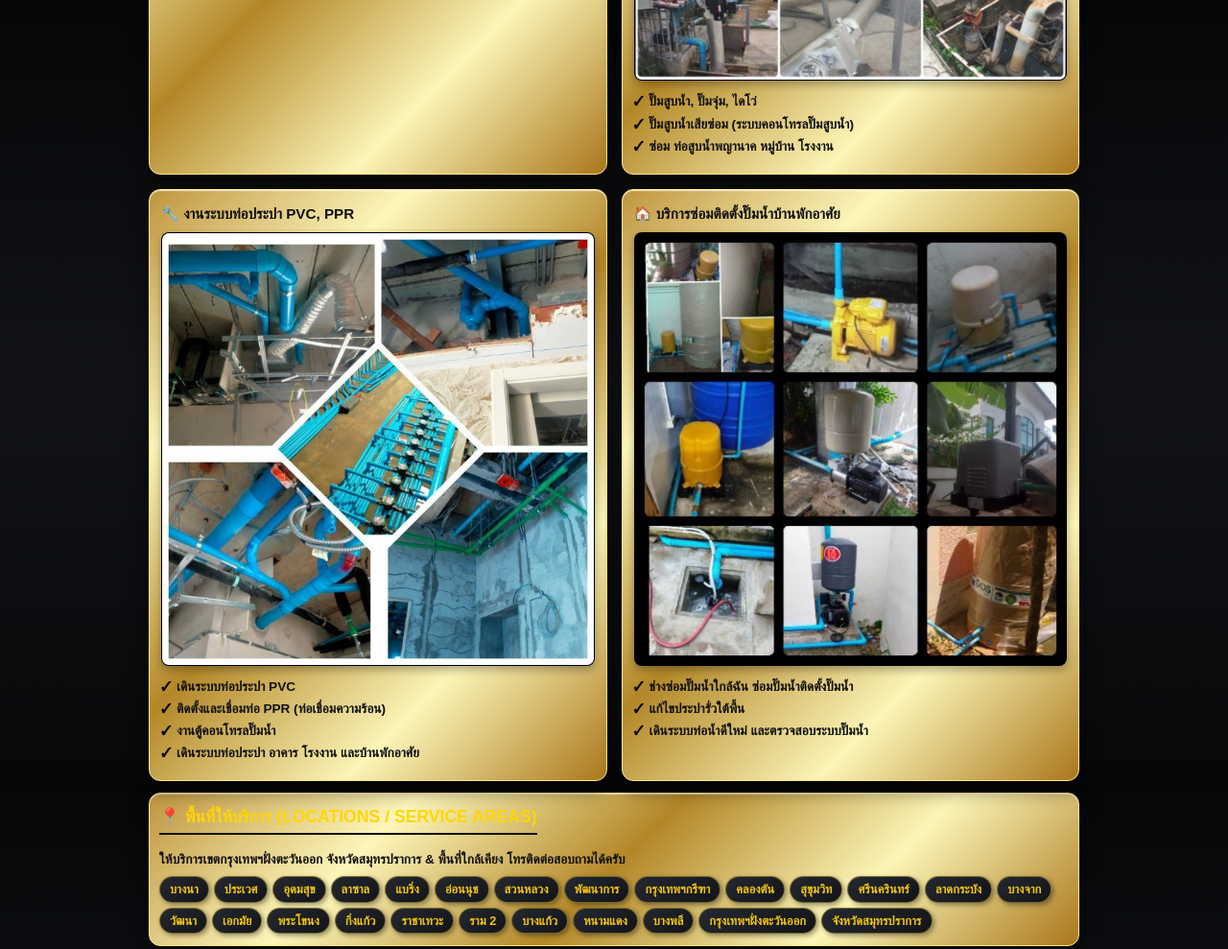
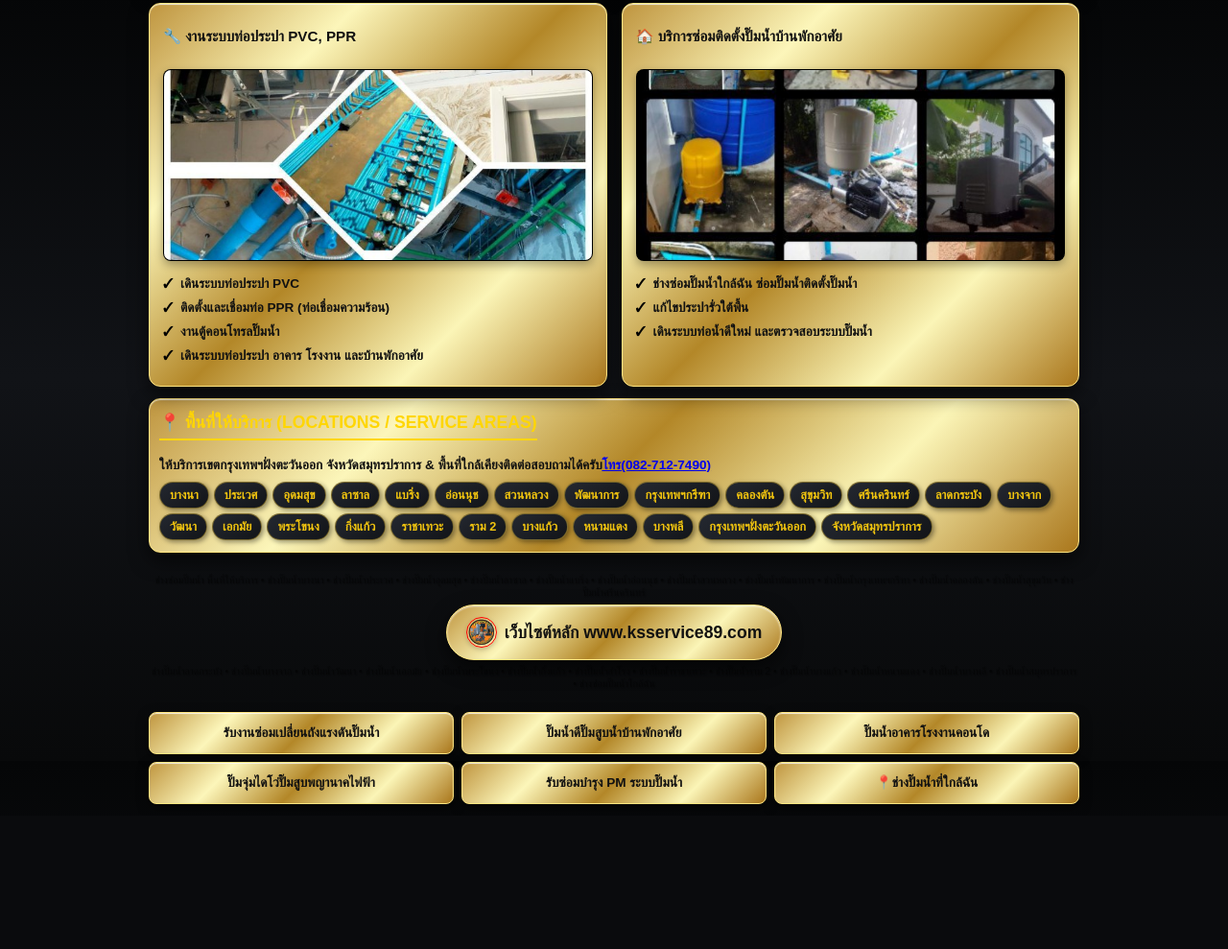
Before and after one commit to water-pump/maintenance, a plain HTML site: page index.html in a window 1280 px wide. Shown: the part 807-1796 px from the top of the page at 96% size. After the commit the page ends 1657 px from the top, so only its background shows below. Drawn offline with Linux system fonts and the light colour scheme.

Commit message:
Update index.html

```diff
--- a/index.html
+++ b/index.html
@@ -33,7 +33,7 @@
       "description": "บริการซ่อมและติดตั้งปั๊มน้ำ Booster Pump, ปั๊มน้ำอาคาร, คอนโด, โรงงาน, บ้านพักอาศัย, ปั๊มสูบน้ำเสีย, ไดโว่, ท่อสูบน้ำพญานาค, งานระบบท่อประปา pvc, ppr"
     }
     </script>
-      <style>
+    <style>
         * {
             box-sizing: border-box;
             margin: 0;
@@ -51,7 +51,7 @@
             overflow-x: hidden;
         }
 
-        /* 1. HEADER เปลี่ยนเป็นสีทอง Metallic Gradient สว่างหรูหรา */
+        /* 1. HEADER */
         header {
             background: linear-gradient(135deg, #bf953f 0%, #fcf6ba 25%, #b38728 50%, #fbf5b7 75%, #aa771c 100%);
             color: #111111;
@@ -91,7 +91,7 @@
             padding: 0 10px;
         }
 
-        /* 2. HERO CARD เปลี่ยนเป็นสีทอง Metallic Gradient สไตล์เดียวกับปุ่มหลัก */
+        /* 2. HERO CARD */
         .hero-card {
             background: linear-gradient(135deg, #bf953f 0%, #fcf6ba 25%, #b38728 50%, #fbf5b7 75%, #aa771c 100%);
             color: #111111;
@@ -124,12 +124,14 @@
             width: 100%;
         }
 
+        /* ปรับแต่งรูปภาพให้ขนาดเท่ากันสมบูรณ์แบบ */
         .img-responsive {
             width: 100%;
-            height: auto;
+            height: 180px; /* กำหนดความสูงคงที่เพื่อให้เท่ากันทุกรูป */
+            aspect-ratio: 16 / 9;
+            object-fit: cover; /* ตัดครอบรูปให้เต็มพื้นที่โดยไม่เสียสัดส่วน */
             border-radius: 8px;
-            margin: 6px 0 8px 0;
-            object-fit: cover;
+            margin: 8px 0 10px 0;
             background-color: #000000;
             border: 1px solid rgba(0, 0, 0, 0.4);
             display: block;
@@ -215,6 +217,8 @@
             display: flex;
             justify-content: center;
             align-items: center;
+            text-align: center;
+            min-height: 44px; /* กำหนดความสูงขั้นต่ำให้เท่ากัน */
             transition: all 0.3s ease;
             box-shadow: 0 4px 12px rgba(0,0,0,0.5), inset 0 1px 1px rgba(255, 255, 255, 0.8);
         }
@@ -266,16 +270,18 @@
             margin-bottom: 12px;
         }
 
+        /* จัดระเบียบกล่องการ์ดให้เนื้อหาสมดุล */
         .card {
             background: linear-gradient(135deg, #bf953f 0%, #fcf6ba 25%, #b38728 50%, #fbf5b7 75%, #aa771c 100%);
             color: #111111;
-            padding: 12px 10px;
+            padding: 14px 12px;
             border-radius: 12px;
             border: 1px solid #ffe57f;
             box-shadow: 0 8px 20px rgba(0,0,0,0.6), inset 0 1px 1px rgba(255, 255, 255, 0.8);
             display: flex;
             flex-direction: column;
             justify-content: flex-start;
+            height: 100%; /* ให้การ์ดทุกใบสูงเท่ากันในระบบ Grid */
             transition: transform 0.3s ease, box-shadow 0.3s ease;
         }
         .card:hover {
@@ -286,11 +292,12 @@
             font-size: 0.9rem;
             color: #111111;
             font-weight: 800;
-            margin-bottom: 4px;
-            line-height: 1.3;
+            margin-bottom: 8px;
+            line-height: 1.35;
             display: flex;
             align-items: center;
             gap: 8px;
+            min-height: 2.6em; /* ล็อคความสูงขั้นต่ำของหัวข้อ ให้ตรงกันทุกการ์ด */
         }
 
         .icon-circle {
@@ -311,14 +318,15 @@
         .card ul {
             list-style-type: none;
             margin-top: 4px;
+            flex-grow: 1; /* ขยายรายการให้เต็มพื้นที่ล่างสุด */
         }
         .card ul li {
             font-size: 0.8rem;
             font-weight: 700;
             color: #111111;
-            margin-bottom: 4px;
+            margin-bottom: 6px;
             position: relative;
-            padding-left: 16px;
+            padding-left: 18px;
             line-height: 1.4;
         }
         .card ul li::before {
@@ -378,9 +386,10 @@
             .hero-card p { font-size: 0.95rem; }
             .section-title { font-size: 1.1rem; }
             .grid { grid-template-columns: repeat(2, 1fr); gap: 15px; }
-            .card { padding: 15px 12px; }
-            .card h3 { font-size: 0.95rem; }
+            .card { padding: 16px 14px; }
+            .card h3 { font-size: 0.95rem; min-height: 2.4em; }
             .card ul li { font-size: 0.85rem; }
+            .img-responsive { height: 200px; } /* ปรับความสูงรูปบนหน้าจอใหญ่ */
             .btn { width: auto; max-width: 300px; display: inline-flex; font-size: 0.95rem; }
             .btn-group-hero { flex-direction: row; justify-content: center; gap: 12px; }
             .btn-web { max-width: 450px; font-size: 1.1rem; padding: 12px 20px; }
@@ -451,8 +460,9 @@
         </div>
 
         <div class="location-box">
-            <h2 class="section-title" style="color: #ffd600; border-bottom-color: #ff600;">📍 พื้นที่ให้บริการ (Locations / Service Areas)</h2>
-            <p>ให้บริการเขตกรุงเทพฯฝั่งตะวันออก จังหวัดสมุทรปราการ & พื้นที่ใกล้เคียง โทรติดต่อสอบถามได้ครับ</p>
+            <h2 class="section-title" style="color: #ffd600; border-bottom-color: #ffd600;">📍 พื้นที่ให้บริการ (Locations / Service Areas)</h2>
+            <p>ให้บริการเขตกรุงเทพฯฝั่งตะวันออก จังหวัดสมุทรปราการ & พื้นที่ใกล้เคียงติดต่อสอบถามได้ครับ<a href="tel:0827127490">โทร(082-712-7490)</a>
+</p>
             <div class="tag-container" style="justify-content: flex-start;">
                 <span class="tag">บางนา</span>
                 <span class="tag">ประเวศ</span>
@@ -497,9 +507,9 @@
             <a href="https://repair.ksservice89.com" target="_blank" rel="noopener" class="btn-sub-web">รับงานซ่อมเปลี่ยนถังแรงดันปั๊มน้ำ</a>
             <a href="https://home-water-pump.ksservice89.com" target="_blank" rel="noopener" class="btn-sub-web">ปั๊มน้ำดีปั๊มสูบน้ำบ้านพักอาศัย</a>
             <a href="https://pump.ksservice89.com" target="_blank" rel="noopener" class="btn-sub-web">ปั๊มน้ำอาคารโรงงานคอนโด</a>
-           <a href="https://divo.ksservice89.com/" target="_blank" rel="noopener" class="btn-sub-web">ปั๊มจุ่มไดโว่ปั๊มสูบพญานาคไฟฟ้า</a>
+            <a href="https://divo.ksservice89.com/" target="_blank" rel="noopener" class="btn-sub-web">ปั๊มจุ่มไดโว่ปั๊มสูบพญานาคไฟฟ้า</a>
             <a href="https://maintenance.ksservice89.com" target="_blank" rel="noopener" class="btn-sub-web">รับซ่อมบำรุง PM ระบบปั๊มน้ำ</a>
-            <a href="https://maps.google.com/?cid=123456789" target="_blank" rel="noopener" class="btn-sub-web">📍 หาค่าปั๊มน้ำที่ใกล้ฉัน</a>
+            <a href="https://maps.google.com/?cid=123456789" target="_blank" rel="noopener" class="btn-sub-web">📍ช่างปั๊มน้ำที่ใกล้ฉัน</a>
         </div>
     </div>
 </body>
```
